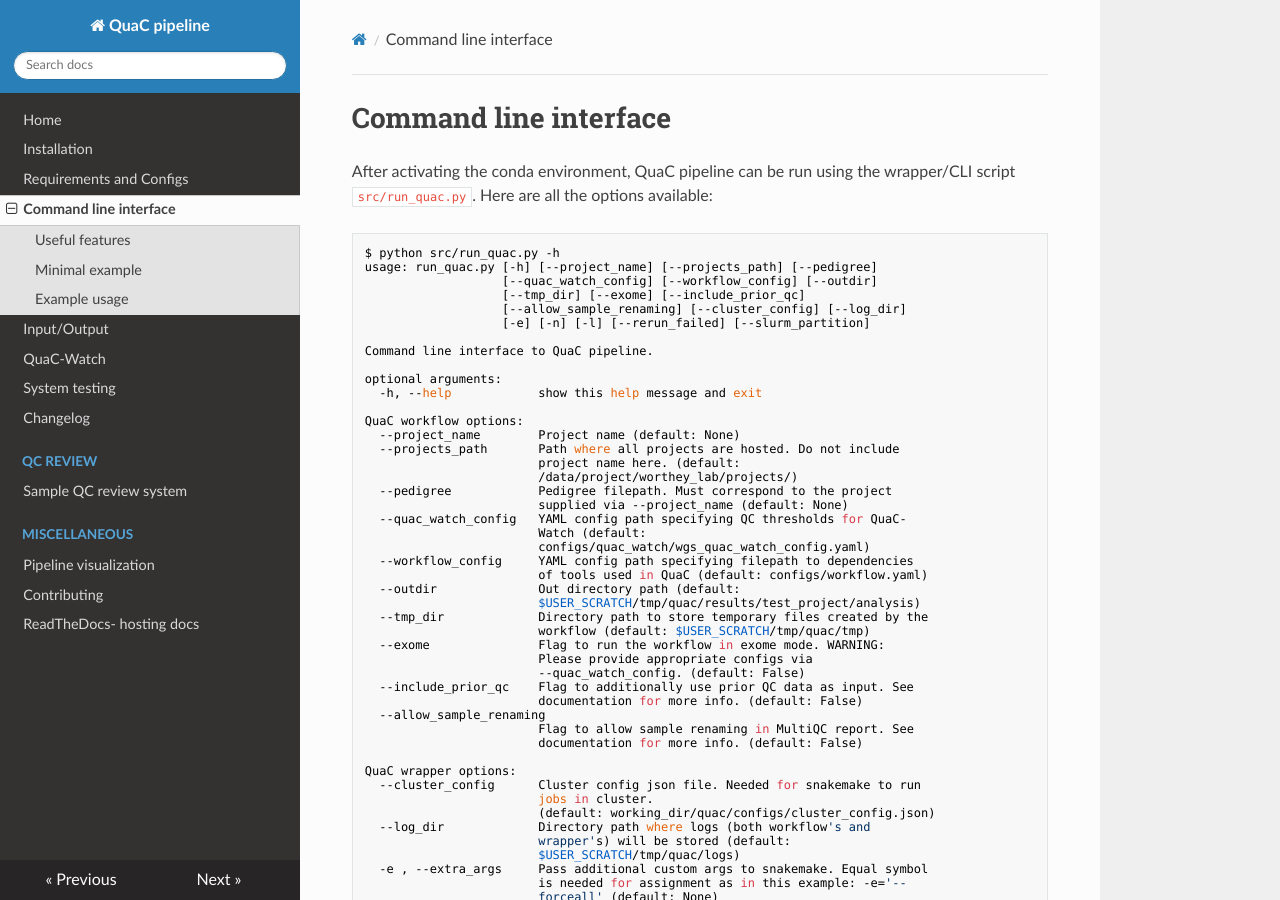
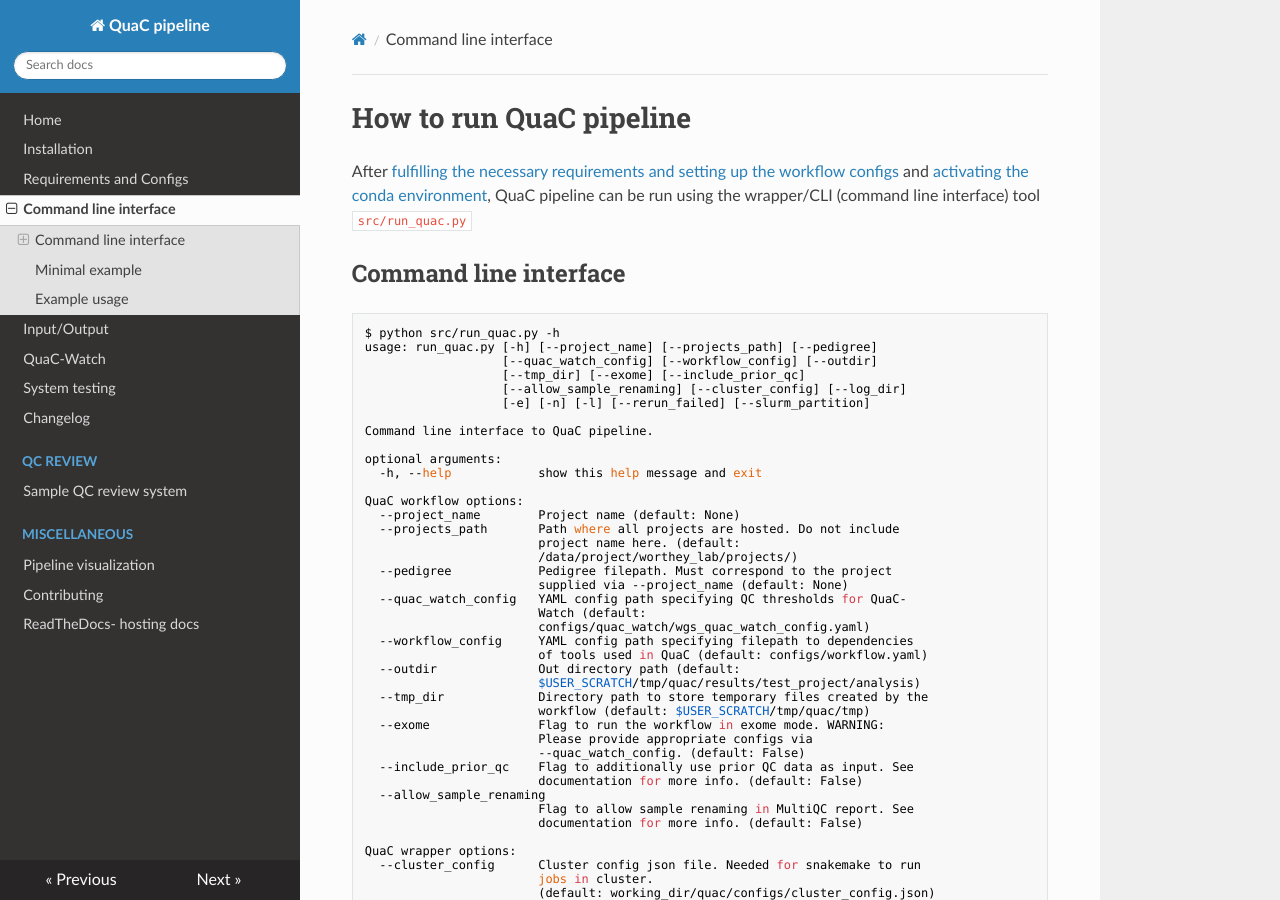
Before and after one commit to uab-cgds-worthey/quac, an MkDocs documentation site: the page built from docs/quac_cli.md, in a window 1280 px wide and 900 px high. Built offline with MkDocs 1.6.1, drawn with Linux system fonts in a browser that asks for light colours; nearby versions of some CDN libraries; some of the changed text lies outside the part shown.

Commit message:
minor clean up of cli usage

````diff
--- a/docs/quac_cli.md
+++ b/docs/quac_cli.md
@@ -1,6 +1,10 @@
-# Command line interface
+# How to run QuaC pipeline
 
-After activating the conda environment, QuaC pipeline can be run using the wrapper/CLI script `src/run_quac.py`. Here are all the options available:
+After [fulfilling the necessary requirements and setting up the workflow configs](./reqts_configs.md) and [activating the conda environment](./installation.md), QuaC pipeline can
+be run using the wrapper/CLI (command line interface) tool `src/run_quac.py`
+
+
+## Command line interface
 
 ```sh
 $ python src/run_quac.py -h
@@ -64,7 +68,7 @@ QuaC wrapper options:
                         medium(max 50 hrs), long(max 150 hrs) (default: short)
 ```
 
-## Useful features
+### Useful features
 
 Besides the basic features, wrapper script [`src/run_quac.py`](../src/run_quac.py) offers the following:
 
````
Also changed, not shown: other parts of docs/quac_cli.md (+2 -0 lines).
